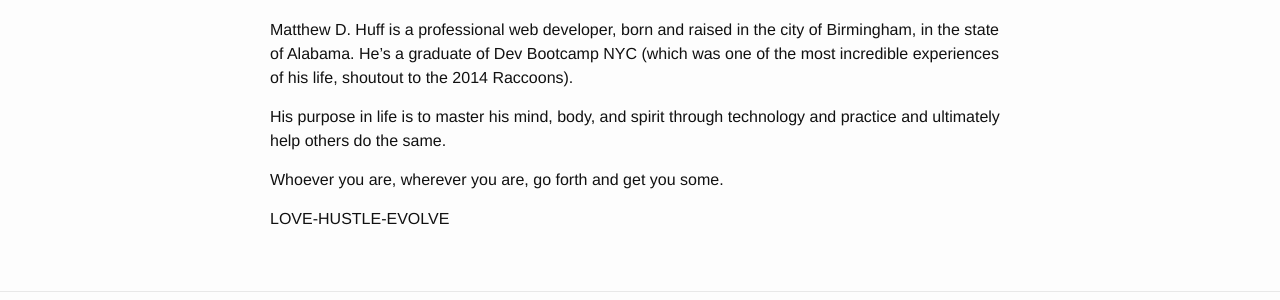
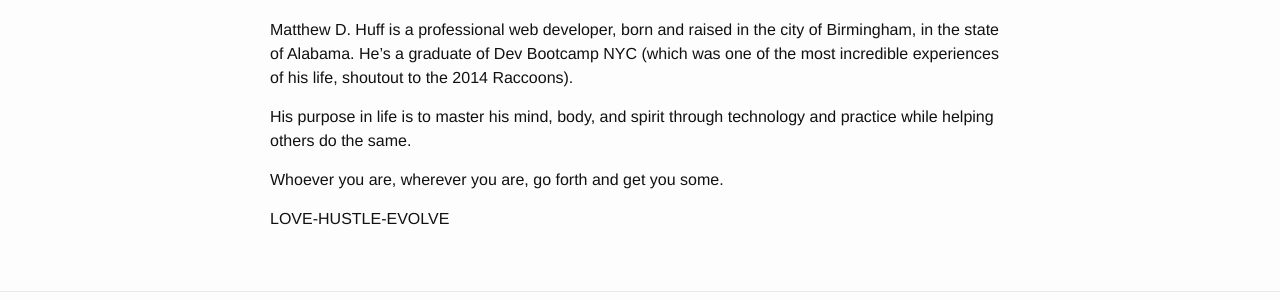
Before and after one commit to matthewhuff89/matthewhuff89.github.io, a Jekyll site: the page built from about.md, in a window 1280 px wide. Shown: the part 146-446 px from the top of the page. Built offline with Jekyll 4.4.1, drawn with Linux system fonts in a browser that asks for light colours.

Commit message:
Fixed language on about page

```diff
--- a/about.md
+++ b/about.md
@@ -6,7 +6,7 @@ permalink: /about/
 
 Matthew D. Huff is a professional web developer, born and raised in the city of Birmingham, in the state of Alabama. He's a graduate of Dev Bootcamp NYC (which was one of the most incredible experiences of his life, shoutout to the 2014 Raccoons).
 
-His purpose in life is to master his mind, body, and spirit through technology and practice and ultimately help others do the same.
+His purpose in life is to master his mind, body, and spirit through technology and practice while helping others do the same.
 
 Whoever you are, wherever you are, go forth and get you some.
 
```
Also changed, not shown: 2 other files.
